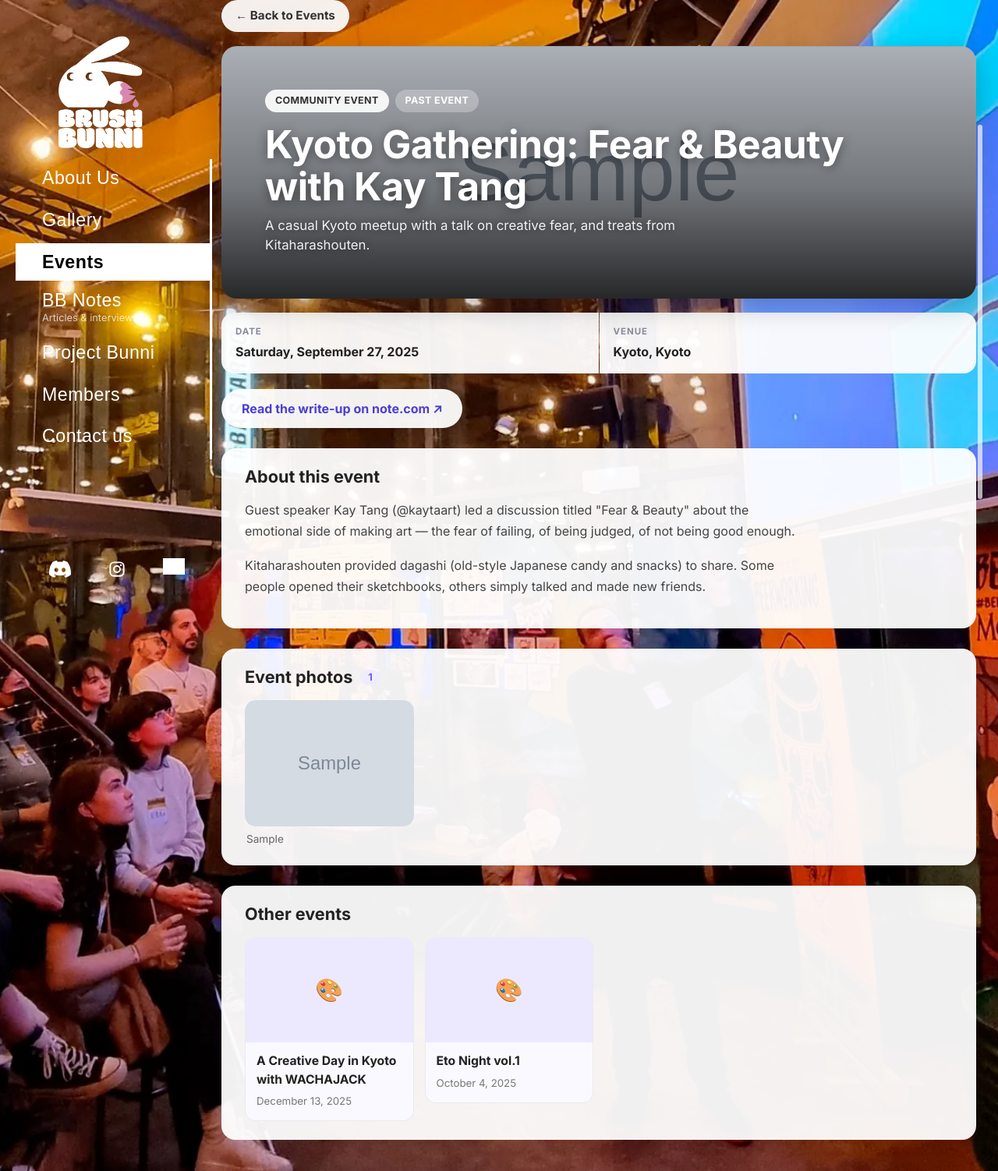
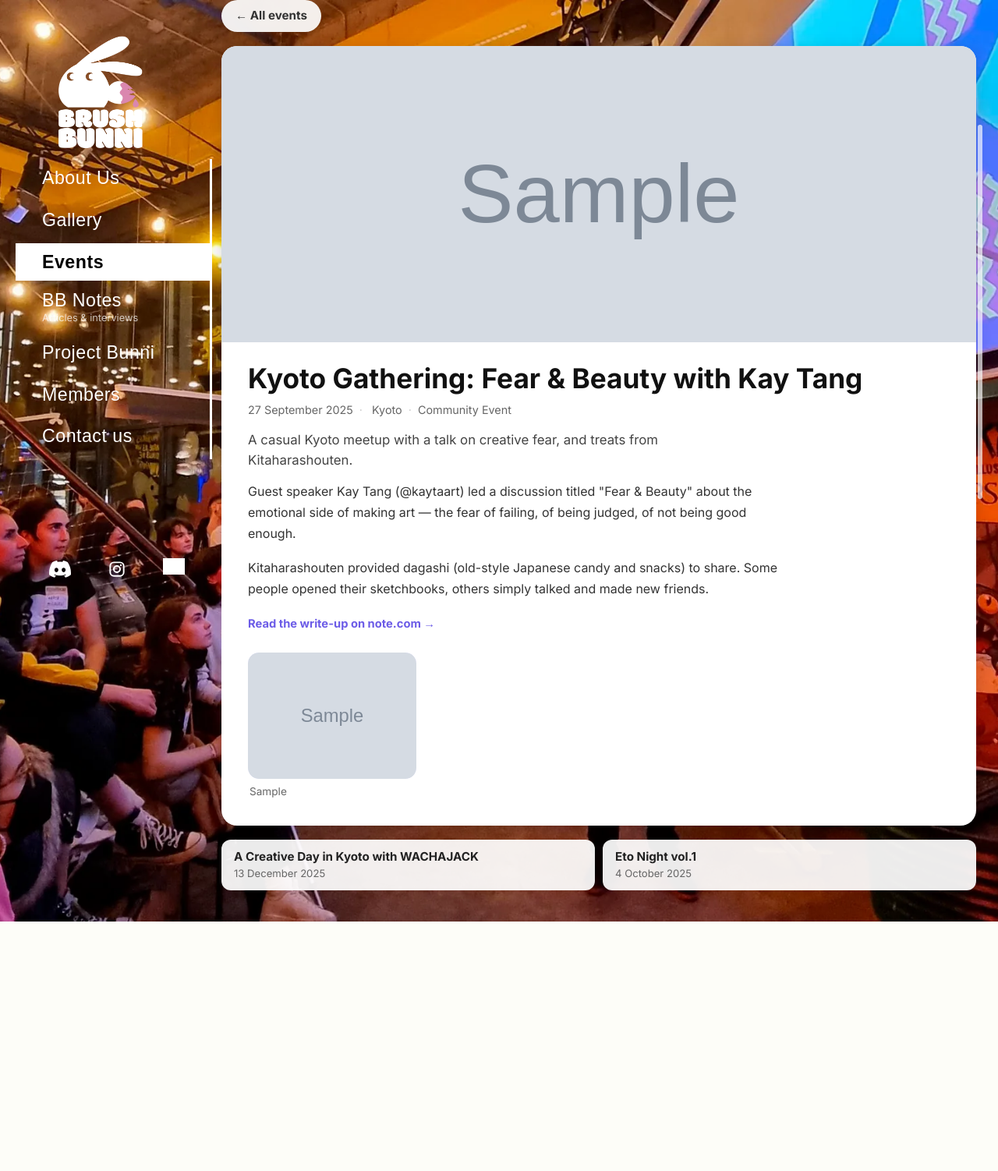
Before and after one commit to wavevworld/BrushBunni, a Django app: page /event/kyoto-0925/ in a window 1280 px wide. Shown: the whole page at 78% size. After the commit the page ends 1182 px from the top, so only its background shows below. Run offline with Django 5.2, Linux system fonts and the light colour scheme; data comes from the database, SQL or seed files in the repository; tables that the repository leaves empty hold one stand-in row (values such as "Sample post"); grey boxes marked "Sample" are stand-in pictures; some libraries are stand-ins or nearby versions; grey boxes are pictures that could not be loaded.

Commit message:
refactor(events): rebuild the event page as a single readable card

```diff
--- a/blog/static/blog/style.css
+++ b/blog/static/blog/style.css
@@ -1067,172 +1067,7 @@
   color: var(--ink-900);
 }
 
-/* ----- Hero ----- */
-.ev-hero {
-  position: relative;
-  border-radius: var(--r-2xl);
-  overflow: hidden;
-  padding: clamp(28px, 5vw, 56px);
-  min-height: 240px;
-  display: flex;
-  align-items: flex-end;
-  background-image: linear-gradient(to top, rgba(0, 0, 0, 0.82) 0%, rgba(0, 0, 0, 0.45) 45%, rgba(0, 0, 0, 0.2) 100%), var(--hero);
-  background-size: cover;
-  background-position: center;
-  box-shadow: var(--shadow-lg);
-}
-
-/* No photo yet — brand gradient instead of an empty grey box */
-.ev-hero--plain {
-  background-image: linear-gradient(135deg, var(--brand-ink), var(--brand-magenta) 55%, var(--brand-pink));
-}
-
-.ev-hero-inner {
-  position: relative;
-  z-index: 1;
-  width: 100%;
-}
-
-.ev-badges {
-  display: flex;
-  flex-wrap: wrap;
-  gap: 8px;
-  margin: 0 0 14px;
-}
-
-.ev-badge {
-  padding: 5px 13px;
-  border-radius: var(--r-pill);
-  font-size: 0.78rem;
-  font-weight: 700;
-  letter-spacing: 0.03em;
-  text-transform: uppercase;
-  background: rgba(255, 255, 255, 0.9);
-  color: var(--ink-700);
-}
-
-.ev-badge--upcoming {
-  background: #34d399;
-  color: #05372a;
-}
-
-.ev-badge--past {
-  background: rgba(255, 255, 255, 0.28);
-  color: #fff;
-}
-
-.ev-badge--online {
-  background: #60a5fa;
-  color: #06264d;
-}
-
-.ev-title {
-  margin: 0;
-  color: #fff;
-  font-size: clamp(1.9rem, 5vw, 3.1rem);
-  font-weight: 800;
-  line-height: 1.1;
-  letter-spacing: -0.01em;
-  text-shadow: 0 2px 14px rgba(0, 0, 0, 0.45);
-}
-
-.ev-tagline {
-  margin: 10px 0 0;
-  color: rgba(255, 255, 255, 0.92);
-  font-size: 1.05rem;
-  max-width: 60ch;
-  text-shadow: 0 1px 10px rgba(0, 0, 0, 0.45);
-}
-
-/* ----- Key facts ----- */
-.ev-facts {
-  display: grid;
-  grid-template-columns: repeat(auto-fit, minmax(170px, 1fr));
-  gap: 1px;
-  margin: 18px 0 0;
-  padding: 0;
-  background: var(--hairline);
-  border-radius: var(--r-xl);
-  overflow: hidden;
-}
-
-.ev-fact {
-  background: var(--surface);
-  padding: 16px 18px;
-}
-
-.ev-fact dt {
-  font-size: 0.72rem;
-  font-weight: 700;
-  letter-spacing: 0.08em;
-  text-transform: uppercase;
-  color: var(--ink-muted);
-  margin-bottom: 5px;
-}
-
-.ev-fact dd {
-  margin: 0;
-  font-size: 1rem;
-  font-weight: 600;
-  color: var(--ink-800);
-}
-
-/* ----- Actions ----- */
-.ev-actions {
-  display: flex;
-  flex-wrap: wrap;
-  gap: 12px;
-  margin: 20px 0 0;
-}
-
-/* ----- Sections ----- */
-.ev-section {
-  margin-top: 26px;
-  padding: 24px clamp(18px, 3vw, 30px);
-  background: var(--surface);
-  border-radius: 18px;
-  box-shadow: var(--shadow-sm);
-}
-
-.ev-h2 {
-  display: flex;
-  align-items: center;
-  gap: 10px;
-  margin: 0 0 16px;
-  font-size: 1.35rem;
-  font-weight: 700;
-  color: var(--ink-800);
-}
-
-.ev-count {
-  font-size: 0.8rem;
-  font-weight: 700;
-  color: var(--brand-ink);
-  background: #efecff;
-  border-radius: var(--r-pill);
-  padding: 2px 10px;
-}
-
-.ev-body {
-  color: var(--ink-600);
-  line-height: 1.7;
-  max-width: 70ch;
-}
-
-.ev-body p {
-  margin: 0 0 1rem;
-}
-
 /* ----- Photo grid ----- */
-.ev-grid {
-  list-style: none;
-  margin: 0;
-  padding: 0;
-  display: grid;
-  grid-template-columns: repeat(auto-fill, minmax(200px, 1fr));
-  gap: 14px;
-}
-
 .ev-grid-item {
   margin: 0;
 }
@@ -1267,70 +1102,6 @@
   font-size: 0.85rem;
   color: var(--ink-500);
   line-height: 1.4;
-}
-
-/* ----- Related events ----- */
-.ev-related {
-  list-style: none;
-  margin: 0;
-  padding: 0;
-  display: grid;
-  grid-template-columns: repeat(auto-fill, minmax(210px, 1fr));
-  gap: 14px;
-}
-
-.ev-related-card {
-  display: flex;
-  flex-direction: column;
-  border-radius: var(--r-lg);
-  overflow: hidden;
-  background: var(--surface-tint);
-  border: 1px solid var(--hairline);
-  text-decoration: none;
-  color: inherit;
-  transition: transform 0.15s ease, box-shadow 0.15s ease;
-}
-
-.ev-related-card:hover {
-  transform: translateY(-3px);
-  box-shadow: 0 8px 20px rgba(0, 0, 0, 0.12);
-}
-
-.ev-related-img {
-  display: block;
-  background: var(--surface-tint-strong);
-  line-height: 0;
-}
-
-.ev-related-img img {
-  width: 100%;
-  aspect-ratio: 16 / 10;
-  object-fit: cover;
-}
-
-.ev-related-placeholder {
-  display: flex;
-  align-items: center;
-  justify-content: center;
-  aspect-ratio: 16 / 10;
-  font-size: 1.8rem;
-  line-height: 1;
-}
-
-.ev-related-text {
-  display: block;
-  padding: 12px 14px 14px;
-}
-
-.ev-related-text strong {
-  display: block;
-  font-size: 0.98rem;
-  margin-bottom: 3px;
-}
-
-.ev-related-text small {
-  color: #777;
-  font-size: 0.83rem;
 }
 
 /* ----- Lightbox ----- */
@@ -1413,10 +1184,9 @@
     height: 40px;
     font-size: 24px;
   }
-  .ev-facts {
-    grid-template-columns: repeat(auto-fit, minmax(140px, 1fr));
-  }
-  .ev-actions .ev-btn {
+  /* A sign-up button is the one thing a phone reader is likely to tap, so it
+     gets the full width rather than sharing a row with the note.com link. */
+  .ev-actions .btn {
     flex: 1 1 100%;
     text-align: center;
   }
@@ -2755,3 +2525,209 @@
   border-radius: var(--r-xl);
   box-shadow: var(--shadow-md);
 }
+
+/* ----- Event summary: what you are looking at, in words -----
+   The tabs and the carousel described an event only through pictures, so its
+   date, venue and story were invisible to a reader and to search. */
+.event-summary[hidden] {
+    display: none;
+}
+
+.event-summary {
+    margin: 0 0 18px;
+    padding: 16px 20px;
+    background: rgba(255, 255, 255, 0.07);
+    border-radius: var(--r-lg);
+}
+
+.event-summary-name {
+    margin: 0;
+    font-size: 1.25rem;
+    font-weight: 700;
+    line-height: 1.25;
+}
+
+.event-summary-name a {
+    color: #fff;
+    text-decoration: none;
+}
+
+.event-summary-name a:hover {
+    text-decoration: underline;
+}
+
+.event-summary-meta {
+    display: flex;
+    flex-wrap: wrap;
+    gap: 0 8px;
+    margin: 6px 0 0;
+    font-size: 0.85rem;
+    color: rgba(255, 255, 255, 0.62);
+}
+
+.event-summary-meta span:not(:last-child)::after {
+    content: "·";
+    margin-left: 8px;
+    color: rgba(255, 255, 255, 0.35);
+}
+
+.event-summary-text {
+    margin: 10px 0 0;
+    max-width: 70ch;
+    font-size: 0.95rem;
+    line-height: 1.6;
+    color: rgba(255, 255, 255, 0.85);
+}
+
+.event-summary-more {
+    display: inline-block;
+    margin-top: 10px;
+    font-size: 0.88rem;
+    font-weight: 600;
+    color: #fff;
+    text-decoration: none;
+    opacity: 0.85;
+}
+
+.event-summary-more:hover {
+    opacity: 1;
+    text-decoration: underline;
+}
+
+@media (max-width: 640px) {
+    .event-summary { padding: 14px 16px; }
+    .event-summary-name { font-size: 1.1rem; }
+}
+
+/* =========================================================================
+   EVENT DETAIL — one surface
+   The page was a hero with text over a photo, a five-card fact strip, an
+   actions bar and three more panels, each translucent over the site's
+   background photograph. Every block of text sat on a different busy image,
+   which is what made it hard to read. Now: one solid card, the title on a
+   plain background, and the facts as a single line.
+   ========================================================================= */
+.ev-card {
+  background: #fff;
+  border-radius: var(--r-2xl);
+  overflow: hidden;
+  box-shadow: var(--shadow-md);
+}
+
+/* The photo is a picture, not a backdrop for text. */
+.ev-cover {
+  display: block;
+  width: 100%;
+  max-height: 380px;
+  object-fit: cover;
+}
+
+.ev-body {
+  padding: 26px clamp(20px, 3vw, 34px) 4px;
+  color: var(--ink-700);
+}
+
+.ev-title {
+  margin: 0;
+  font-size: clamp(1.6rem, 3.2vw, 2.2rem);
+  font-weight: 800;
+  line-height: 1.15;
+  color: var(--ink-900);
+}
+
+/* Facts on one line. Separators come from CSS so a missing time or venue
+   leaves nothing dangling. */
+.ev-meta {
+  display: flex;
+  flex-wrap: wrap;
+  gap: 0 8px;
+  margin: 10px 0 0;
+  font-size: 0.9rem;
+  color: var(--ink-500);
+}
+
+/* The dot belongs to the item that follows it, not the one before — so when
+   the line wraps on a phone the separator travels with the next word instead
+   of being left stranded at the end of the previous line. */
+.ev-meta span + span::before {
+  content: "·";
+  margin-right: 8px;
+  color: var(--ink-200);
+}
+
+.ev-lede {
+  margin: 14px 0 0;
+  font-size: 1.05rem;
+  line-height: 1.55;
+  color: var(--ink-600);
+  max-width: 62ch;
+}
+
+.ev-text {
+  margin: 14px 0 0;
+  line-height: 1.7;
+  max-width: 68ch;
+}
+
+.ev-text p { margin: 0 0 1rem; }
+
+.ev-actions {
+  display: flex;
+  flex-wrap: wrap;
+  align-items: center;
+  gap: 12px 18px;
+  margin: 20px 0 22px;
+}
+
+.ev-link {
+  font-size: 0.92rem;
+  font-weight: 600;
+  color: var(--brand-ink);
+  text-decoration: none;
+}
+
+.ev-link:hover { text-decoration: underline; }
+
+/* Photos sit flush inside the same card rather than in their own panel. */
+.ev-grid {
+  list-style: none;
+  margin: 0;
+  padding: 0 clamp(20px, 3vw, 34px) clamp(20px, 3vw, 34px);
+  display: grid;
+  grid-template-columns: repeat(auto-fill, minmax(180px, 1fr));
+  gap: 12px;
+}
+
+/* Other events: a plain row of links, not three image cards competing with
+   the event you are actually reading about. */
+.ev-more {
+  display: flex;
+  flex-wrap: wrap;
+  gap: 10px;
+  margin: 18px 0 0;
+}
+
+.ev-more a {
+  flex: 1 1 200px;
+  padding: 12px 16px;
+  background: rgba(255, 255, 255, 0.92);
+  border-radius: var(--r-md);
+  text-decoration: none;
+  color: var(--ink-800);
+  transition: background 0.15s ease;
+}
+
+.ev-more a:hover { background: #fff; }
+
+.ev-more strong {
+  display: block;
+  font-size: 0.95rem;
+  line-height: 1.3;
+}
+
+.ev-more small {
+  display: block;
+  margin-top: 2px;
+  font-size: 0.82rem;
+  color: var(--ink-500);
+}
--- a/blog/templates/blog/event_detail.html
+++ b/blog/templates/blog/event_detail.html
@@ -12,118 +12,78 @@
 
 <article class="ev">
 
-  <a href="{% url 'events' %}" class="ev-back">← Back to Events</a>
+  <a href="{% url 'events' %}" class="ev-back">&larr; All events</a>
 
   {% comment %}
-    Hero: the event's own photo as the backdrop, with a dark scrim so the title
-    stays readable whatever the photo looks like. Falls back to a flat gradient
-    when the event has no photos yet.
+    One surface, not six. This page used to stack a hero, a five-card fact
+    strip, an actions bar and three more panels, each translucent over the
+    site's background photograph — so every block of text sat on a different
+    busy image. The title also sat on top of the photo, which made it hard to
+    read whatever the photo happened to be.
   {% endcomment %}
-  <header class="ev-hero{% if not hero_photo %} ev-hero--plain{% endif %}"
-          {% if hero_photo %}style="--hero: url('{{ hero_photo.image.url }}')"{% endif %}>
-    <div class="ev-hero-inner">
-      <p class="ev-badges">
-        <span class="ev-badge ev-badge--type">{{ event.get_event_type_display }}</span>
-        {% if event.is_upcoming %}
-          <span class="ev-badge ev-badge--upcoming">Upcoming</span>
-        {% else %}
-          <span class="ev-badge ev-badge--past">Past event</span>
+  <div class="ev-card">
+
+    {% if hero_photo %}
+      <img class="ev-cover" src="{{ hero_photo.image.url }}" alt="" loading="lazy">
+    {% endif %}
+
+    <div class="ev-body">
+      <h1 class="ev-title">{{ event.display_name }}</h1>
+
+      {% comment %}
+        The facts as one line rather than five boxes. Each part is optional and
+        the separators come from CSS, so a missing time or venue leaves no
+        stray punctuation behind.
+      {% endcomment %}
+      <p class="ev-meta">
+        <span>{{ event.date|date:"j F Y" }}</span>
+        {% if event.start_time %}
+          <span>{{ event.start_time|time:"H:i" }}{% if event.end_time %}–{{ event.end_time|time:"H:i" }}{% endif %}</span>
         {% endif %}
         {% if event.is_online %}
-          <span class="ev-badge ev-badge--online">Online</span>
+          <span>Online</span>
+        {% elif event.location or event.city %}
+          {% comment %}
+            Append the city only when the venue does not already name it —
+            otherwise "Instituto Cervantes Tokyo" becomes
+            "Instituto Cervantes Tokyo, Tokyo".
+          {% endcomment %}
+          <span>
+            {% if event.location and event.city and event.city not in event.location %}
+              {{ event.location }}, {{ event.city }}
+            {% else %}
+              {{ event.location|default:event.city }}
             {% endif %}
+          </span>
+        {% endif %}
+        <span>{{ event.get_event_type_display }}</span>
       </p>
 
-      <h1 class="ev-title">{{ event.display_name }}</h1>
-
       {% if event.short_description %}
-        <p class="ev-tagline">{{ event.short_description }}</p>
-      {% endif %}
-    </div>
-  </header>
-
-  <!-- Key facts -->
-  <dl class="ev-facts">
-    <div class="ev-fact">
-      <dt>Date</dt>
-      <dd>{{ event.date|date:"l, F j, Y" }}</dd>
-    </div>
-
-    {% if event.start_time %}
-      <div class="ev-fact">
-        <dt>Time</dt>
-        <dd>
-          {{ event.start_time|time:"g:i A" }}{% if event.end_time %} – {{ event.end_time|time:"g:i A" }}{% endif %}
-        </dd>
-      </div>
+        <p class="ev-lede">{{ event.short_description }}</p>
       {% endif %}
 
-    {% if event.location or event.city %}
-      <div class="ev-fact">
-        <dt>{% if event.is_online %}Where{% else %}Venue{% endif %}</dt>
-        {% comment %}
-          Venue and city are separate fields now. Printed together, but each
-          guarded, so an event with only one of them reads correctly rather
-          than leaving a stray comma.
-        {% endcomment %}
-        <dd>
-          {{ event.location }}{% if event.location and event.city %}, {% endif %}{{ event.city }}
-        </dd>
-      </div>
+      {% if event.description %}
+        <div class="ev-text">{{ event.description|linebreaks }}</div>
       {% endif %}
 
-    {% if event.max_participants %}
-      <div class="ev-fact">
-        <dt>Capacity</dt>
-        <dd>{{ event.max_participants }} people</dd>
-      </div>
-    {% endif %}
-
-    {% if event.registration_deadline %}
-      <div class="ev-fact">
-        <dt>Sign-up closes</dt>
-        <dd>{{ event.registration_deadline|date:"F j, Y" }}</dd>
-      </div>
-    {% endif %}
-  </dl>
-
-  <!-- Actions -->
       {% if event.registration_url or event.note_url %}
         <p class="ev-actions">
           {% if event.registration_url %}
-        <a class="ev-btn ev-btn--primary" href="{{ event.registration_url }}"
+            <a class="btn btn--primary" href="{{ event.registration_url }}"
                target="_blank" rel="noopener">
-          {% if event.is_upcoming %}Sign up for this event{% else %}Sign-up form{% endif %} ↗
+              {% if event.is_upcoming %}Sign up{% else %}Sign-up form{% endif %}
             </a>
           {% endif %}
           {% if event.note_url %}
-        <a class="ev-btn ev-btn--ghost" href="{{ event.note_url }}"
-           target="_blank" rel="noopener">Read the write-up on note.com ↗</a>
+            <a class="ev-link" href="{{ event.note_url }}"
+               target="_blank" rel="noopener">Read the write-up on note.com &rarr;</a>
           {% endif %}
         </p>
       {% endif %}
+    </div>
 
-  <!-- Description -->
-  {% if event.description %}
-    <section class="ev-section">
-      <h2 class="ev-h2">About this event</h2>
-      <div class="ev-body">{{ event.description|linebreaks }}</div>
-    </section>
-  {% endif %}
-
-  <!-- Gallery -->
     {% if event_photos %}
-    <section class="ev-section">
-      <h2 class="ev-h2">
-        {% if event.is_upcoming %}Posters &amp; artwork{% else %}Event photos{% endif %}
-        <span class="ev-count">{{ event_photos|length }}</span>
-      </h2>
-
-      {% comment %}
-        A plain responsive grid, not a carousel: every photo is visible at once
-        and nothing depends on JS to lay out correctly. Clicking opens a
-        lightbox, which is progressive enhancement on top.
-      {% endcomment %}
       <ul class="ev-grid">
         {% for photo in event_photos %}
           <li class="ev-grid-item">
@@ -133,17 +93,10 @@
               <button type="button" class="ev-thumb"
                       data-full="{{ photo.image.url }}"
                       data-caption="{{ photo.caption|default:'' }}">
-                {% comment %}
-                  Falling back to the event name meant five photos in a row all
-                  announced "BB FESTA #1", which tells a screen-reader user
-                  nothing about any of them. Silence is more useful than that.
-                {% endcomment %}
                 {% if photo.caption %}
-                  <img src="{{ photo.image.url }}" loading="lazy"
-                       alt="{{ photo.caption }}">
+                  <img src="{{ photo.image.url }}" loading="lazy" alt="{{ photo.caption }}">
                 {% else %}
-                  <img src="{{ photo.image.url }}" loading="lazy"
-                       alt="" role="presentation">
+                  <img src="{{ photo.image.url }}" loading="lazy" alt="" role="presentation">
                 {% endif %}
               </button>
             {% endif %}
@@ -151,34 +104,20 @@
           </li>
         {% endfor %}
       </ul>
-    </section>
+    {% endif %}
+  </div>
+
+  {% if related_events %}
+    <nav class="ev-more" aria-label="Other events">
+      {% for related in related_events %}
+        <a href="{{ related.get_absolute_url }}">
+          <strong>{{ related.display_name }}</strong>
+          <small>{{ related.date|date:"j F Y" }}</small>
+        </a>
+      {% endfor %}
+    </nav>
   {% endif %}
 
-  <!-- Related -->
-  {% if related_events %}
-    <section class="ev-section">
-      <h2 class="ev-h2">Other events</h2>
-      <ul class="ev-related">
-        {% for related in related_events %}
-          <li>
-            <a href="{{ related.get_absolute_url }}" class="ev-related-card">
-              <span class="ev-related-img">
-                {% if related.photos.first %}
-                  <img src="{{ related.photos.first.image.url }}" loading="lazy" alt="">
-                {% else %}
-                  <span class="ev-related-placeholder">🎨</span>
-                {% endif %}
-              </span>
-              <span class="ev-related-text">
-                <strong>{{ related.display_name }}</strong>
-                <small>{{ related.date|date:"F j, Y" }}</small>
-              </span>
-            </a>
-          </li>
-        {% endfor %}
-      </ul>
-    </section>
-  {% endif %}
 </article>
 
 <!-- Lightbox -->
```
Lines whose indentation alone changed are shown as unchanged.
